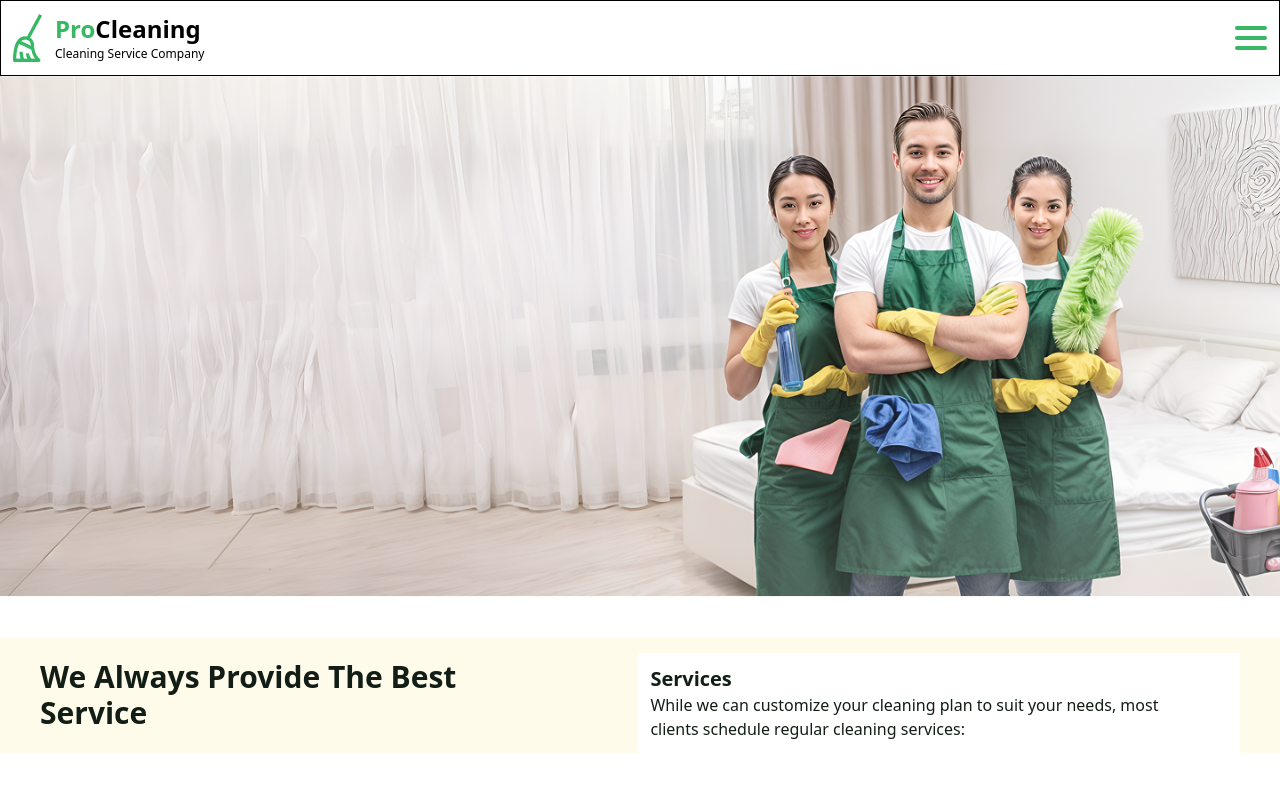
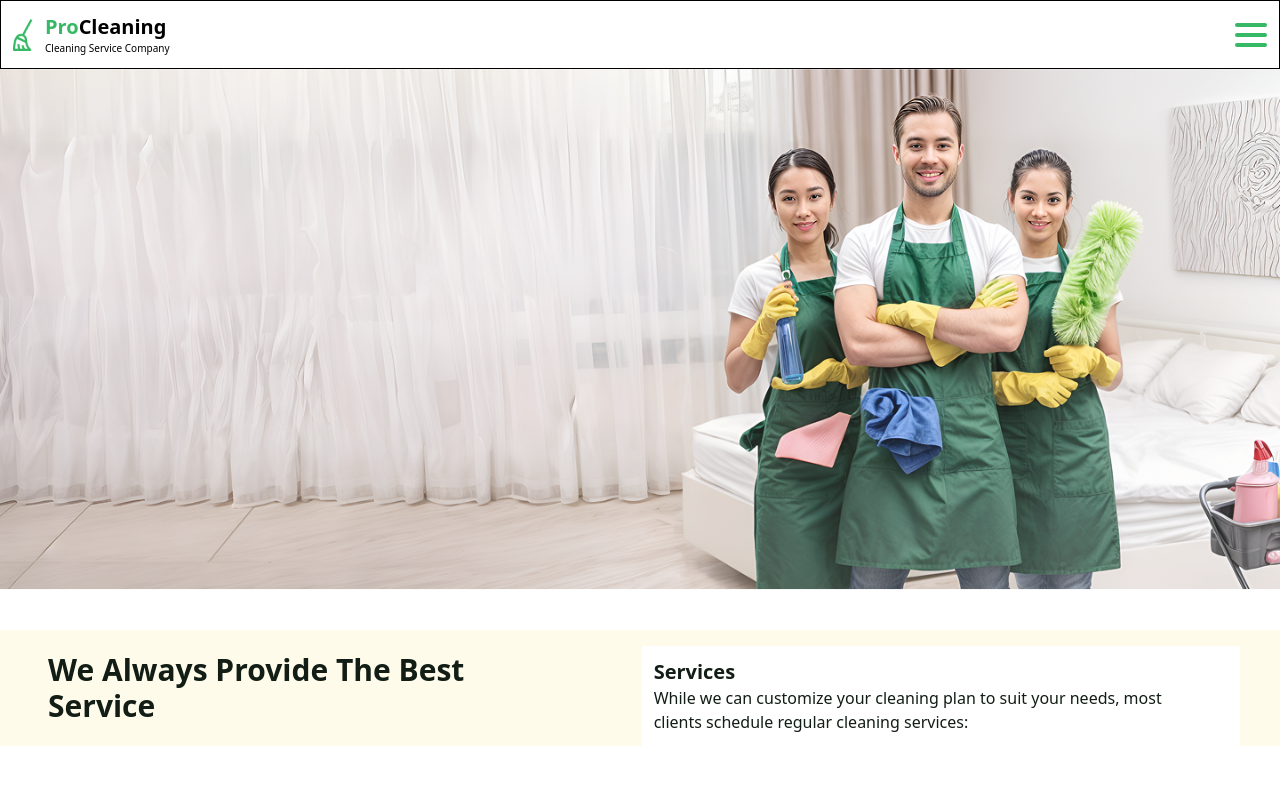
Before and after one commit to DsDigitalz/Business-Cleaning-Services-Website, a React (Vite) app: page / in a window 1280 px wide. Shown: the top 792 px of the page. Built offline with nearby package versions, Linux system fonts and the light colour scheme.

Commit message:
corrected the logo info

```diff
--- a/src/Components/BestServiceInfo.jsx
+++ b/src/Components/BestServiceInfo.jsx
@@ -3,11 +3,11 @@ import React from "react";
 export default function BestServiceInfo() {
   return (
     <section className="flex flex-col items-center text-[#111D15] mt-10 bg-amber-50 md:flex-row md:items-center md:gap-20 md:px-10">
-      <div className=" text-3xl font-bold w-[70%] text-center mt-10 sm:w-[60%] md:flex md:items-center md:w-[70%] md:text-left md:mt-0">
+      <div className=" text-3xl font-bold w-[70%] text-center p-2 sm:w-[60%] md:flex md:items-center md:w-[70%] md:text-left md:mt-0">
         We Always Provide The Best Service
       </div>
 
-      <div className="flex flex-col items-center mt-4 bg-white p-3 w-[90%] md:items-start md:w-[80%]">
+      <div className="flex flex-col items-center mt-4 bg-white p-3 w-full md:items-start md:w-[80%]">
         <h1 className="font-semibold text-xl">Services</h1>
         <p className="text-center w-[90%] md:text-left">
           While we can customize your cleaning plan to suit your needs, most
--- a/src/Components/Header.jsx
+++ b/src/Components/Header.jsx
@@ -6,13 +6,13 @@ export default function Header() {
       {/* Logo */}
       <div className="flex gap-3 items-center ">
         <div>
-          <img src="./brush.png" alt="" />
+          <img src="./brush.png" alt="" className="w-[20px]"/>
         </div>
         <div className="flex flex-col">
-          <h1 className="text-2xl font-bold text-[#36B864] ">
+          <h1 className="text-xl font-bold text-[#36B864] ">
             Pro<span className="text-black">Cleaning</span>
           </h1>
-          <p className="text-[12px]">Cleaning Service Company</p>
+          <p className="text-[10px]">Cleaning Service Company</p>
         </div>
       </div>
       {/* Hamburger */}
```
